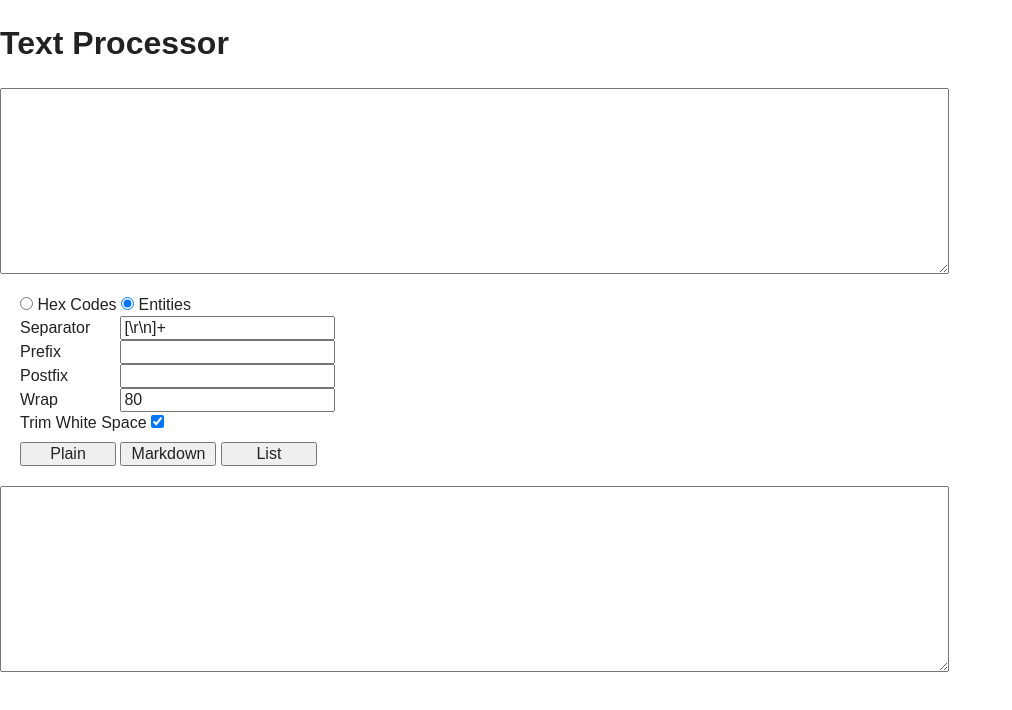
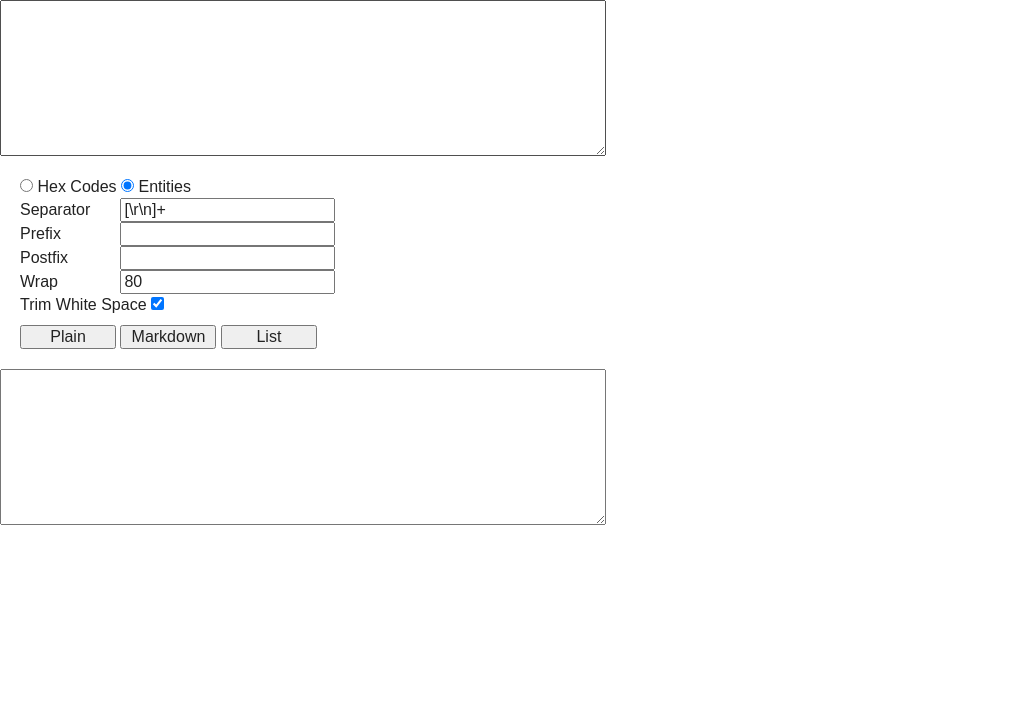
Before and after one commit to OldDragon2A/text-processor, a plain HTML site: page index.html in a window 1280 px wide. Shown: the whole page, without its empty margins (0-1012 px from the left). Drawn offline with Linux system fonts and the light colour scheme.

Commit message:
Removed the heading and tweaked the layout to be more compact.

```diff
--- a/css/main.css
+++ b/css/main.css
@@ -60,8 +60,10 @@ textarea {
    Author's custom styles
    ========================================================================== */
 
-.labels  { display: inline-block; width: 6em; }
-.buttons { width: 6em; }
+#container { margin: 20px auto; width: 600px; }
+textarea   { width: 600px; height: 150px; }
+.labels    { display: inline-block; width: 6em; }
+.buttons   { width: 6em; }
 
 /* ==========================================================================
    Media Queries
--- a/index.html
+++ b/index.html
@@ -17,51 +17,37 @@
     <!--[if lt IE 7]>
       <p class="chromeframe">You are using an <strong>outdated</strong> browser. Please <a href="http://browsehappy.com/">upgrade your browser</a> or <a href="http://www.google.com/chromeframe/?redirect=true">activate Google Chrome Frame</a> to improve your experience.</p>
     <![endif]-->
-
-    <header>
-      <h1>Text Processor</h1>
-    </header>
-
-    <div><textarea id="text" cols="100" rows="10" onfocus="this.select()"></textarea></div>
-
+    <div>
+      <div><textarea id="text" onfocus="this.select()"></textarea></div>
       <div style="margin: 20px;">
         <input id="radioHex" name="encoding" type="radio" value="hex" />
         <label for="radioHex">Hex Codes</label>
-
         <input id="radioEntities" name="encoding" type="radio" value="entities" checked="checked" />
         <label for="radioEntities">Entities</label>
-
         <br />
-
         <label for="separator" class="labels">Separator</label>
         <input id="separator" type="text" value="[\r\n]+" onfocus="this.select()" />
         <br />
-
         <label for="prefix" class="labels">Prefix</label>
         <input id="prefix" type="text" onfocus="this.select()" />
         <br />
-
         <label for="postfix" class="labels">Postfix</label>
         <input id="postfix" type="text" onfocus="this.select()" />
         <br />
-
         <label for="wrap" class="labels">Wrap</label>
         <input id="wrap" type="text" onfocus="this.select()" value="80" />
         <br />
-
         <label for="trim">Trim White Space</label>
         <input id="trim" type="checkbox" checked="checked" />
         <br />
-
         <div style="margin-top: 0.5em;">
           <input type="button" class="buttons" value="Plain" onclick="execute()" />
           <input type="button" class="buttons" value="Markdown" onclick="execute('markdown')" />
           <input type="button" class="buttons" value="List" onclick="execute('list')" />
         </div>
       </div>
-
-    <div><textarea id="html" cols="100" rows="10" onfocus="this.select()"></textarea></div>
-
+      <div><textarea id="html" onfocus="this.select()"></textarea></div>
+    </div>
     <script src="js/local.js"></script>
     <script src="js/vendor/Markdown.Converter.js"></script>
     <script src="js/vendor/Markdown.Sanitizer.js"></script>
```
Lines whose indentation alone changed are shown as unchanged.
